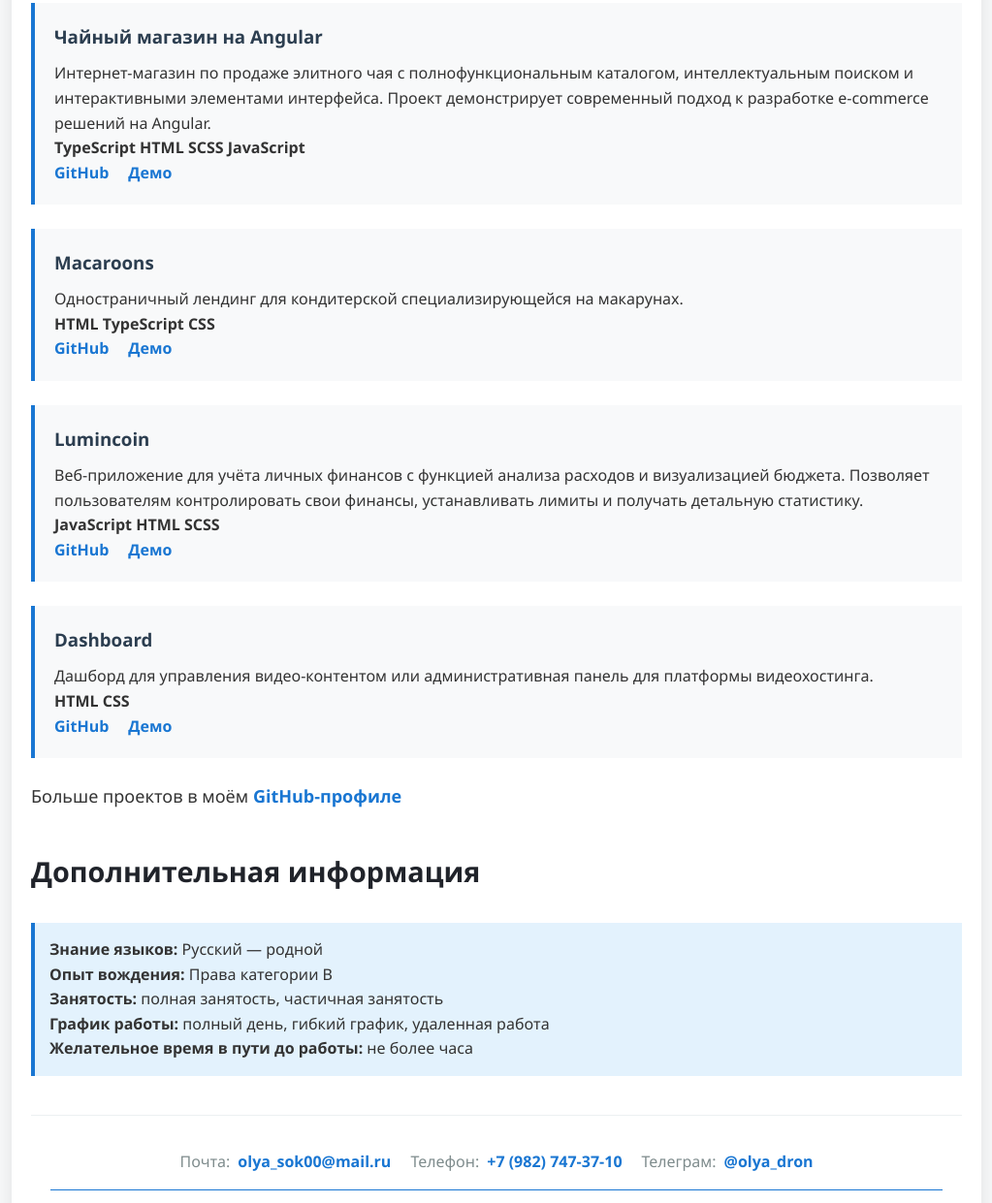
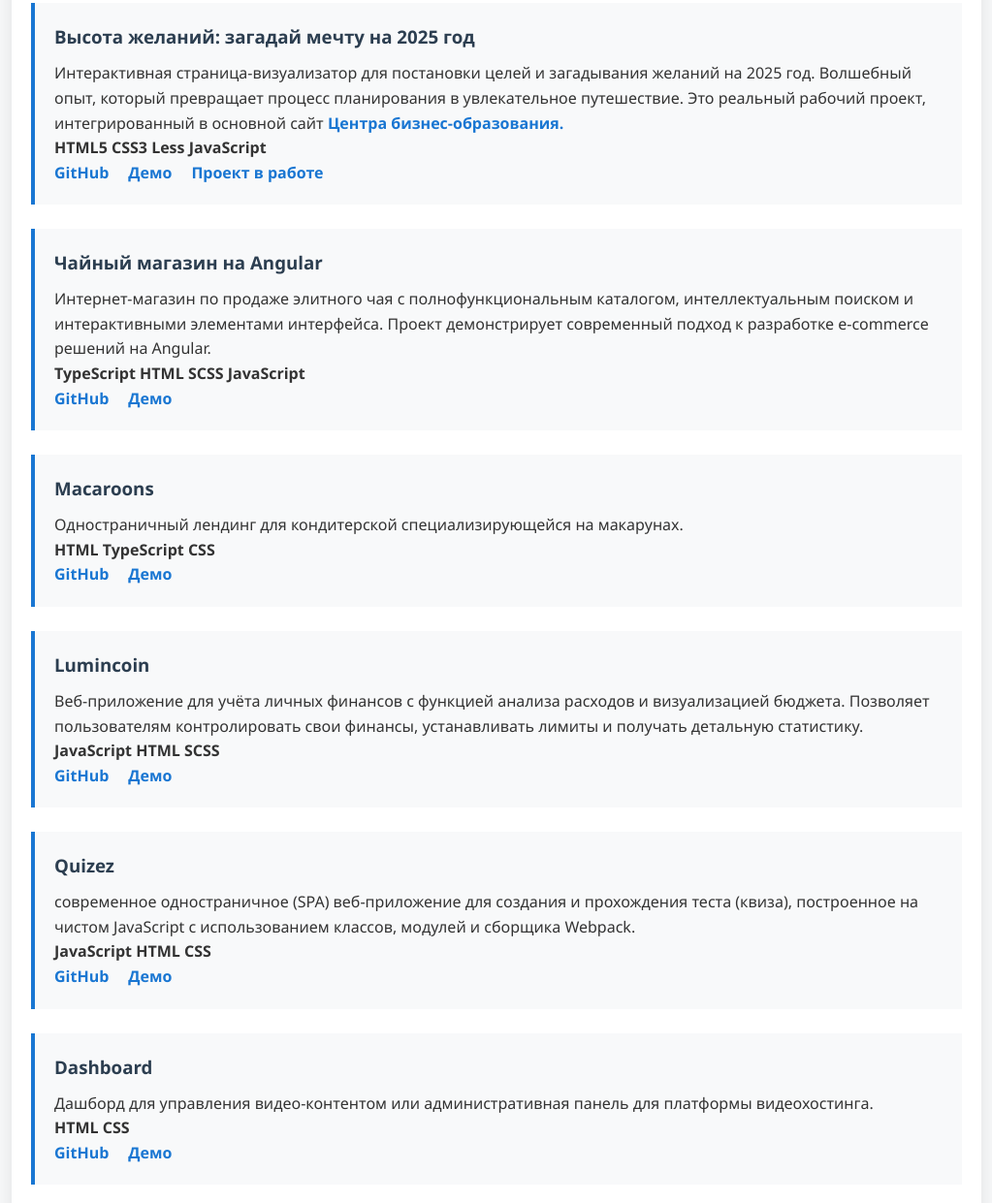
Before and after one commit to dron-olya7/resume, a plain HTML site: page index.html in a window 1280 px wide. Shown: the part 3970-5211 px from the top of the page at 97% size, without its empty margins (128-1151 px from the left). Drawn offline with Linux system fonts and the light colour scheme.

Commit message:
Add files via upload

```diff
--- a/index.html
+++ b/index.html
@@ -335,6 +335,50 @@
             </div>
 
             <div class="portfolio-item">
+              <h3>Высота желаний: загадай мечту на 2025 год</h3>
+              <div class="portfolio-description">
+                <p>
+                  Интерактивная страница-визуализатор для постановки целей и
+                  загадывания желаний на 2025 год. Волшебный опыт, который
+                  превращает процесс планирования в увлекательное путешествие.
+                  Это реальный рабочий проект, интегрированный в основной сайт
+                  <a class="portfolio-link" href="https://cbo.ru/"
+                    >Центра бизнес-образования.</a
+                  >
+                </p>
+                <div class="tech-stack">
+                  <span class="tech">HTML5</span>
+                  <span class="tech">CSS3</span>
+                  <span class="tech">Less</span>
+                  <span class="tech">JavaScript</span>
+                </div>
+              </div>
+              <div class="portfolio-links">
+                <a
+                  href="https://github.com/dron-olya7/vysota-zhelanij-zagadaj-mechtu-na-2025-god.git"
+                  target="_blank"
+                  class="portfolio-link"
+                >
+                  <span>GitHub</span>
+                </a>
+                <a
+                  href="https://dron-olya7.github.io/vysota-zhelanij-zagadaj-mechtu-na-2025-god/"
+                  target="_blank"
+                  class="portfolio-link"
+                >
+                  <span>Демо</span>
+                </a>
+                <a
+                  href="https://cbo.ru/program/vysota-zhelanij-zagadaj-mechtu-na-2025-god"
+                  target="_blank"
+                  class="portfolio-link"
+                >
+                  <span>Проект в работе</span>
+                </a>
+              </div>
+            </div>
+
+            <div class="portfolio-item">
               <h3>Чайный магазин на Angular</h3>
               <div class="portfolio-description">
                 <p>
@@ -424,6 +468,38 @@
                 </a>
                 <a
                   href="https://dron-olya7.github.io/lumincoin/"
+                  target="_blank"
+                  class="portfolio-link"
+                >
+                  <span>Демо</span>
+                </a>
+              </div>
+            </div>
+
+            <div class="portfolio-item">
+              <h3>Quizez</h3>
+              <div class="portfolio-description">
+                <p>
+                  современное одностраничное (SPA) веб-приложение для создания и
+                  прохождения теста (квиза), построенное на чистом JavaScript с
+                  использованием классов, модулей и сборщика Webpack.
+                </p>
+                <div class="tech-stack">
+                  <span class="tech">JavaScript</span>
+                  <span class="tech">HTML</span>
+                  <span class="tech">CSS</span>
+                </div>
+              </div>
+              <div class="portfolio-links">
+                <a
+                  href="https://github.com/dron-olya7/quizez.git"
+                  target="_blank"
+                  class="portfolio-link"
+                >
+                  <span>GitHub</span>
+                </a>
+                <a
+                  href="https://dron-olya7.github.io/quizez/#/"
                   target="_blank"
                   class="portfolio-link"
                 >
```
